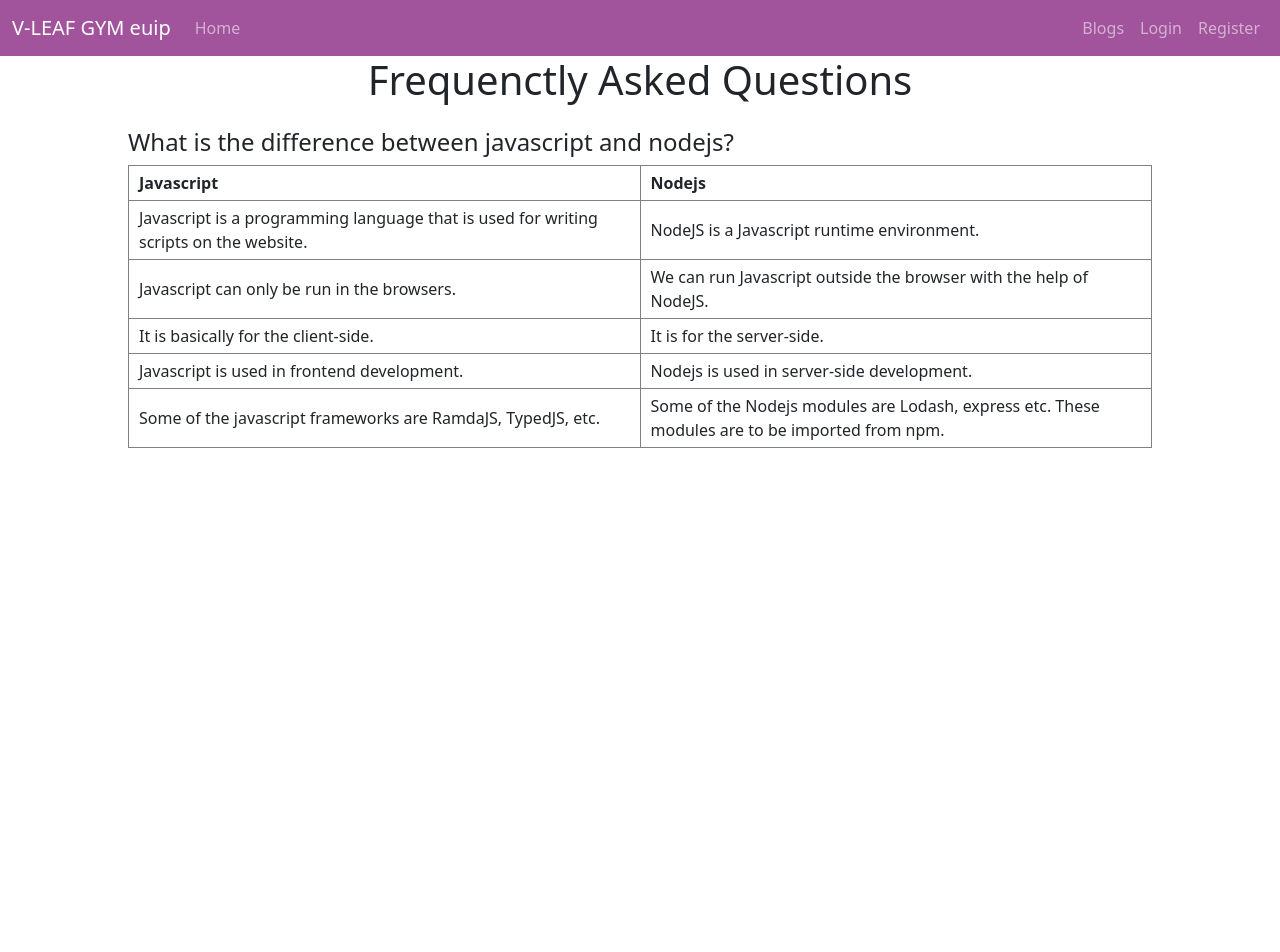
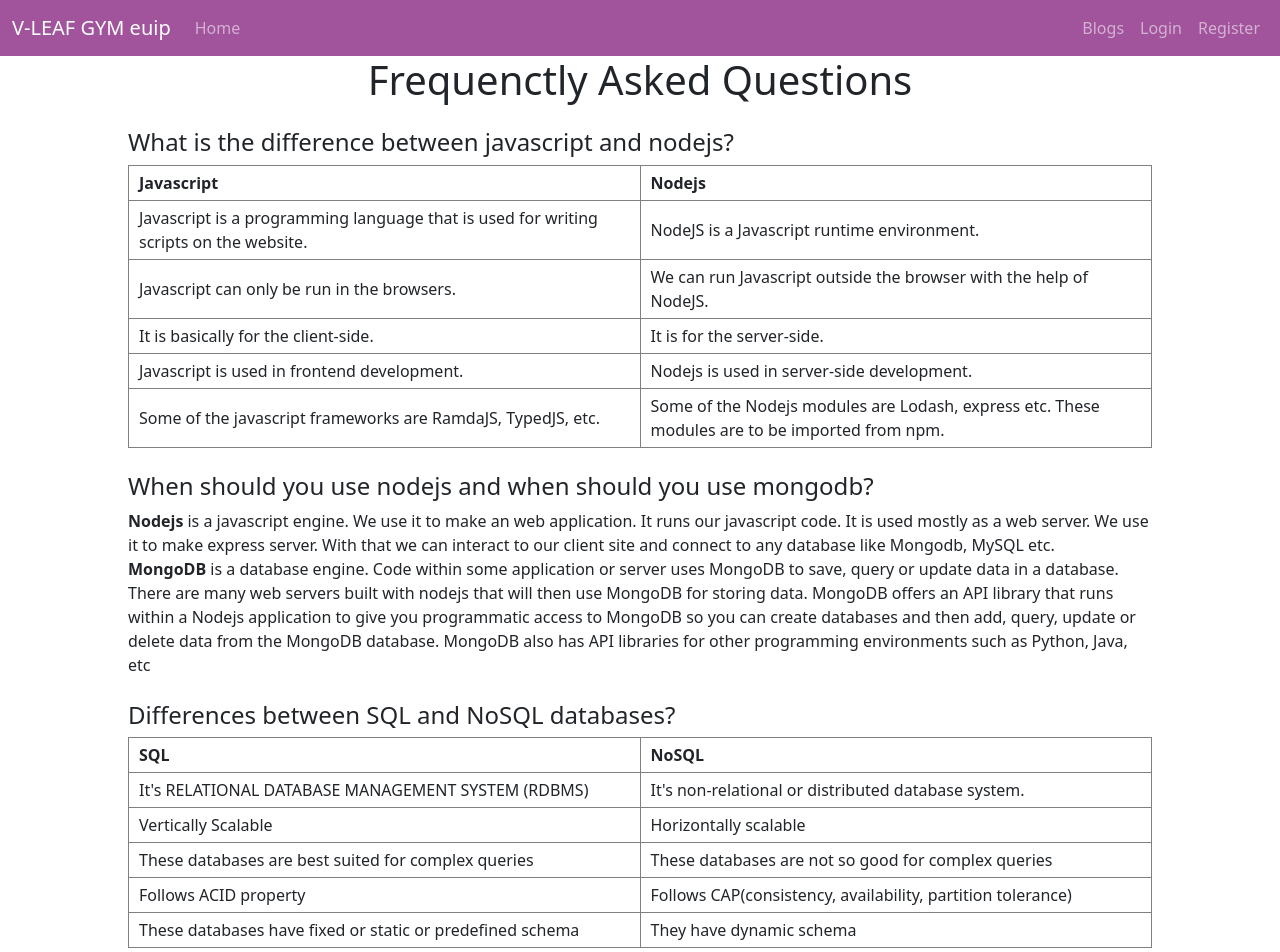
Before and after one commit to abdulmomin956/V-LEAF-GYM-equipment-management-app-client, a React (Create React App) app: page /blogs in a window 1280 px wide. Shown: the top 952 px of the page. Before the commit the page ends 800 px from the top, so only its background shows below. Built offline with nearby package versions, Linux system fonts and the light colour scheme; no server answers.

Commit message:
reset button added

```diff
--- a/src/App.js
+++ b/src/App.js
@@ -12,6 +12,8 @@ import EmailVerified from './pages/EmailVerified/EmailVerified';
 import Blogs from './pages/Blogs/Blogs';
 import Inventory from './pages/Inventory/Inventory';
 import Update from './pages/Update/Update';
+import PassReset from './pages/PassReset/PassReset';
+import Footer from './shared/Footer/Footer';
 
 function App() {
   return (
@@ -34,8 +36,10 @@ function App() {
           </RequireAuth>
         }></Route>
         <Route path='/verify' element={<EmailVerified></EmailVerified>}></Route>
+        <Route path='/passreset' element={<PassReset></PassReset>}></Route>
         <Route path='*' element={<NotFound></NotFound>}></Route>
       </Routes>
+      <Footer></Footer>
     </div>
   );
 }
--- a/src/pages/Blogs/Blogs.js
+++ b/src/pages/Blogs/Blogs.js
@@ -3,7 +3,7 @@ import './Blogs.css'
 
 const Blogs = () => {
     return (
-        <div>
+        <div style={{ minHeight: '90vh' }}>
             <h1 className='text-center'>Frequenctly Asked Questions</h1>
             <section className='mx-auto' style={{ width: '80%' }}>
                 <div className='mt-4'>
@@ -39,8 +39,44 @@ const Blogs = () => {
                         </tbody>
                     </table>
                 </div>
-                <div></div>
-                <div></div>
+                <div className='mt-4'>
+                    <h4>When should you use nodejs and when should you use mongodb?</h4>
+                    <p><b>Nodejs</b> is a javascript engine. We use it to make an web application. It runs our javascript code. It is used mostly as a web server. We use it to make express server. With that we can interact to our client site and connect to any database like Mongodb, MySQL etc.<br />
+                        <b> MongoDB</b> is a database engine. Code within some application or server uses MongoDB to save, query or update data in a database. There are many web servers built with nodejs that will then use MongoDB for storing data. MongoDB offers an API library that runs within a Nodejs application to give you programmatic access to MongoDB so you can create databases and then add, query, update or delete data from the MongoDB database. MongoDB also has API libraries for other programming environments such as Python, Java, etc</p>
+                </div>
+                <div className='mt-4'>
+                    <h4>Differences between SQL and NoSQL databases?</h4>
+                    <table className='simple-table w-100'>
+                        <thead>
+                            <tr>
+                                <th className='w-50'>SQL</th>
+                                <th>NoSQL</th>
+                            </tr>
+                        </thead>
+                        <tbody>
+                            <tr>
+                                <td>It's RELATIONAL DATABASE MANAGEMENT SYSTEM (RDBMS)</td>
+                                <td>It's non-relational or distributed database system.</td>
+                            </tr>
+                            <tr>
+                                <td>Vertically Scalable</td>
+                                <td>Horizontally scalable</td>
+                            </tr>
+                            <tr>
+                                <td>These databases are best suited for complex queries</td>
+                                <td>These databases are not so good for complex queries</td>
+                            </tr>
+                            <tr>
+                                <td>Follows ACID property</td>
+                                <td>Follows CAP(consistency, availability, partition tolerance)</td>
+                            </tr>
+                            <tr>
+                                <td>These databases have fixed or static or predefined schema</td>
+                                <td>They have dynamic schema</td>
+                            </tr>
+                        </tbody>
+                    </table>
+                </div>
             </section>
         </div>
     );
--- a/src/pages/Inventory/Inventory.js
+++ b/src/pages/Inventory/Inventory.js
@@ -63,7 +63,7 @@ const Inventory = () => {
     }
 
     return (
-        <div>
+        <div style={{ minHeight: '90vh' }}>
             <h1 className='text-center'>Manage Inventory ({products.length})</h1>
 
             <div className='w-50 mx-auto'>
--- a/src/pages/Login/Login.js
+++ b/src/pages/Login/Login.js
@@ -1,6 +1,6 @@
 import React, { useRef } from 'react';
 import { Button, Form } from 'react-bootstrap';
-import { useSignInWithEmailAndPassword } from 'react-firebase-hooks/auth';
+import { useSendPasswordResetEmail, useSignInWithEmailAndPassword } from 'react-firebase-hooks/auth';
 import { Link, useLocation, useNavigate } from 'react-router-dom';
 import auth from '../../firebase.init';
 import SocialLogin from '../../shared/SocialLogin/SocialLogin';
@@ -34,12 +34,27 @@ const Login = () => {
         }
     }
 
+    const [sendPasswordResetEmail, sending] = useSendPasswordResetEmail(
+        auth
+    );
+
+    const handleResetPass = async () => {
+        const email = emailRef.current.value;
+        if (email) {
+            await sendPasswordResetEmail(email);
+            navigate('/passreset')
+        }
+        else {
+            alert('Please enter your email address')
+        }
+    }
+
     // google button
     const gButton = { text: 'Sign in' };
 
 
     return (
-        <div>
+        <div style={{ minHeight: '80vh', marginTop: '10vh' }}>
             <h1 className='text-center'>Please Login</h1>
             <div className='w-50 mx-auto'>
                 <Form onSubmit={handleOnSubmit}>
@@ -58,6 +73,7 @@ const Login = () => {
                             'Login'}
                     </Button>
                 </Form>
+                <p onClick={handleResetPass} className='text-myViolet border-0 my-3' style={{ cursor: 'pointer' }}>Forgotten password?</p>
                 <p className='my-3'>Don't have an account?<Link className='text-myViolet ms-2' to='/register'>Create an account</Link></p>
                 <SocialLogin props={gButton}></SocialLogin>
 
--- a/src/pages/MyItems/MyItems.js
+++ b/src/pages/MyItems/MyItems.js
@@ -23,7 +23,7 @@ const MyItems = () => {
 
 
     return (
-        <div>
+        <div style={{ minHeight: '90vh' }}>
             {
                 !user.emailVerified ?
                     <EmailVerified></EmailVerified> :
--- /dev/null
+++ b/src/pages/PassReset/PassReset.js
@@ -0,0 +1,11 @@
+import React from 'react';
+
+const PassReset = () => {
+    return (
+        <div style={{ height: '80vh' }} className='text-center'>
+            <h4 style={{ marginTop: '20vh' }}>Please check your inbox and follow the instruction to reset your password</h4>
+        </div>
+    );
+};
+
+export default PassReset;
--- a/src/pages/Register/Register.js
+++ b/src/pages/Register/Register.js
@@ -38,7 +38,7 @@ const Register = () => {
     const gButton = { text: 'Continue' };
 
     return (
-        <div>
+        <div style={{ minHeight: '80vh', marginTop: '10vh' }}>
             <h1 className='text-center'>Please Register</h1>
             <div className='w-50 mx-auto'>
                 <Form onSubmit={handleOnSubmit}>
--- a/src/pages/Update/Update.js
+++ b/src/pages/Update/Update.js
@@ -64,7 +64,7 @@ const Update = () => {
     }
 
     return (
-        <div className='text-center'>
+        <div style={{ minHeight: '90vh' }} className='text-center my-3'>
             <h1>{_id}</h1>
             <img className='d-block w-25 mx-auto' src={image} alt="" />
             <h3>{name}</h3>
--- /dev/null
+++ b/src/shared/Footer/Footer.js
@@ -0,0 +1,12 @@
+import React from 'react';
+
+const Footer = () => {
+    return (
+        <div className='py-4' >
+            <hr className='mx-auto' style={{ width: '80%' }} />
+            <p className='text-center'>copyright &#169; 2022 G-LEAM GYM</p>
+        </div>
+    );
+};
+
+export default Footer;
--- a/src/shared/RequireAuth/RequireAuth.js
+++ b/src/shared/RequireAuth/RequireAuth.js
@@ -9,7 +9,7 @@ function RequireAuth({ children }) {
 
     if (loading) {
         return (
-            <div>
+            <div style={{ minHeight: '80vh', marginTop: '10vh' }}>
                 <h1 className='text-center'>Loading...</h1>
             </div>
         )
```
